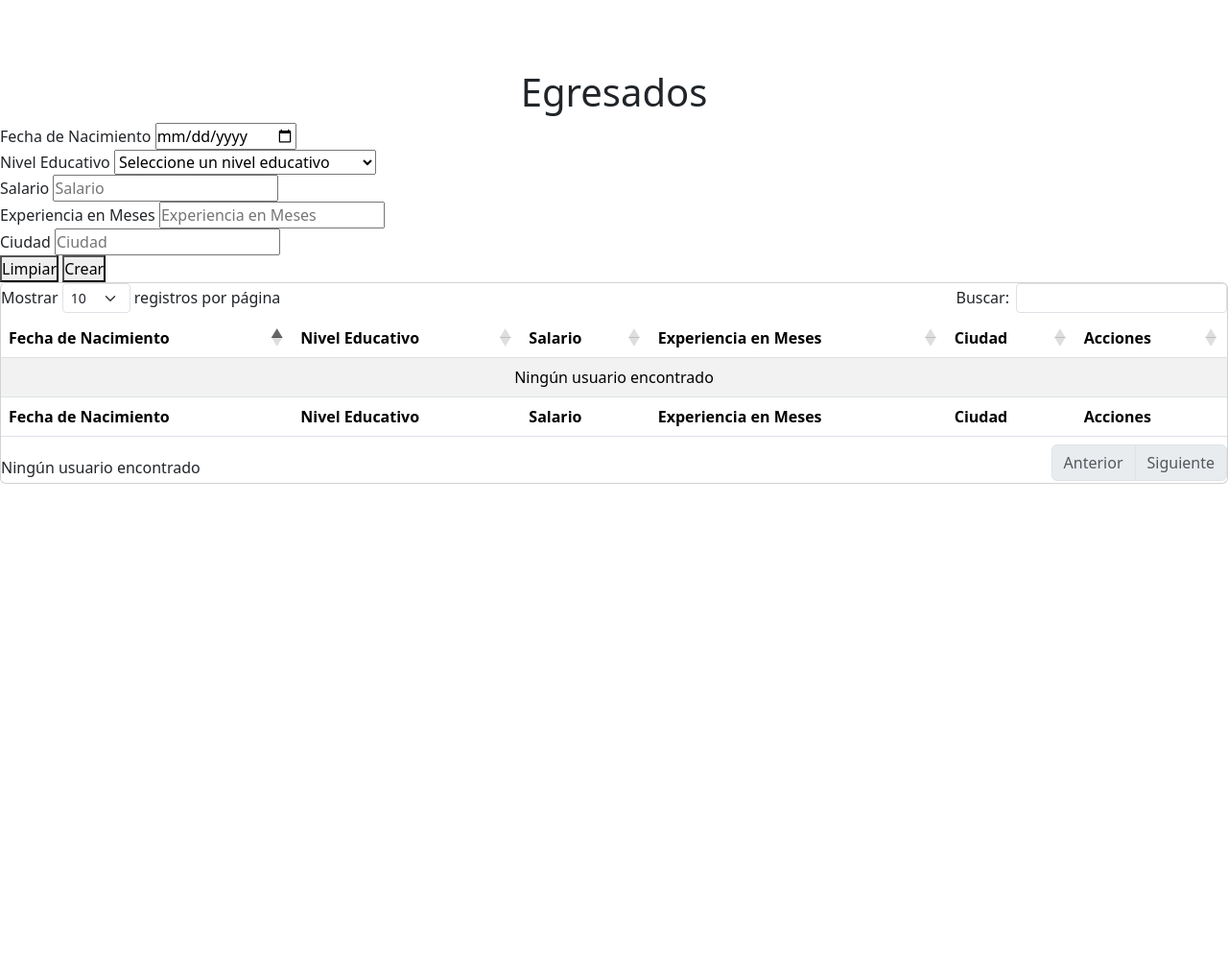
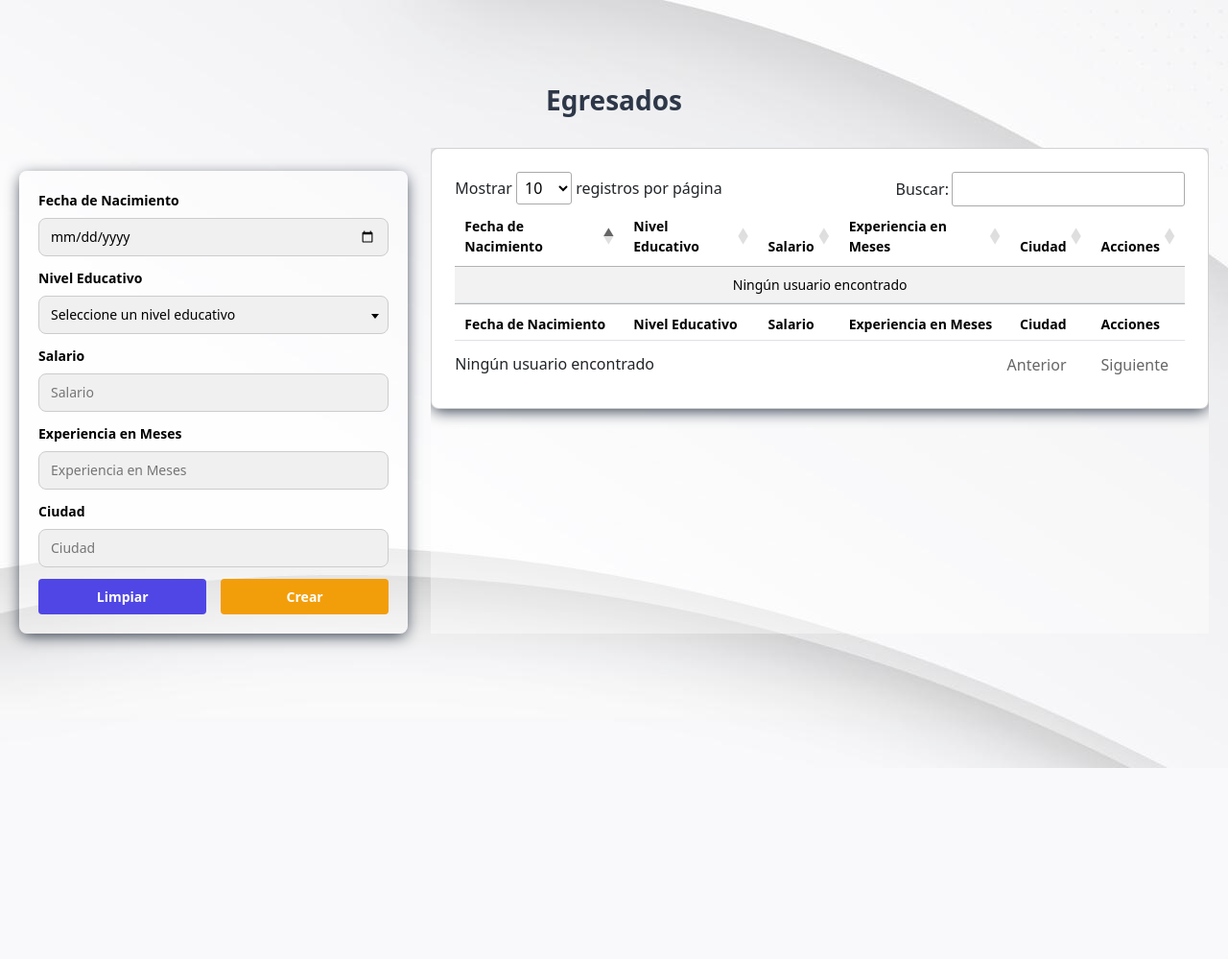
Before and after one commit to JuanFelipeRestrepoBuitrago/HUG, a Django app: page /administrador/ in a window 1280 px wide. Shown: the top 999 px of the page at 96% size. After the commit the page ends 800 px from the top, so only its background shows below. Run offline with Django 4.2, Linux system fonts and the light colour scheme; the visitor is signed in with stand-in values (Sample User, id 1); data that the repository does not hold is empty; some libraries are stand-ins or nearby versions.

Commit message:
Style for Egresados

```diff
--- a/crudEgresados/templates/egresados.html
+++ b/crudEgresados/templates/egresados.html
@@ -5,7 +5,8 @@
 
 {% block css %}
     {# Datatables #}
-    <link rel="stylesheet" href="https://cdn.datatables.net/1.13.7/css/dataTables.bootstrap5.min.css">
+    <link href="https://cdn.datatables.net/1.13.6/css/jquery.dataTables.min.css" rel="stylesheet" />
+    <link href="{% static 'css/crud/crud.css' %}" rel="stylesheet" />
 {% endblock %}
 
 {% block content %}
@@ -35,7 +36,7 @@
                 <div class="form-item">
                     <label for="nivel_educativo">Nivel Educativo</label>
                     <select name="nivel_educativo" id="nivel_educativo">
-                        <option disabled selected value="">Seleccione un nivel educativo</option>
+                        <option selected value="">Seleccione un nivel educativo</option>
                         <option value="Bachillerato (grados 6°, 7° u 8°)">Bachillerato (grados 6°, 7° u 8°)</option>
                         <option value="Bachillerato (grados 9°, 10° y 11°)">Bachillerato (grados 9°, 10° y 11°)</option>
                         <option value="Bachillerato completo">Bachillerato completo</option>
@@ -61,9 +62,9 @@
                     <label for="ciudad">Ciudad</label>
                     <input type="text" name="ciudad" id="ciudad" placeholder="Ciudad">
                 </div>
-                <div class="form-group-item buttons-container">
-                    <button type="reset" class="btnn btnn-secondary">Limpiar</button>
-                    <button type="submit" class="btnn btnn-primary">Crear</button>
+                <div class="form-item buttons-container">
+                    <button type="reset" class="bttn bttn-primary">Limpiar</button>
+                    <button type="submit" class="bttn bttn-warning">Crear</button>
                 </div>
             </form>
         </div>
@@ -89,12 +90,18 @@
                                 <td>{{ egresado.experiencia_meses }}</td>
                                 <td>{{ egresado.ciudad }}</td>
                                 <td>
-                                    <a href="#" class="btnn btnn-warning">
-                                        <i class="fas fa-edit"></i>
-                                    </a>
-                                    <a href="#" class="btnn btnn-danger">
-                                        <i class="fas fa-trash-alt"></i>
-                                    </a>
+                                    <div class="actions">
+                                        <form action="#" method="POST">
+                                            {% csrf_token %}
+                                            <button type="submit" formaction="#" class="bttn bttn-dark-primary">
+                                                 <i class="fas fa-edit"></i>
+                                             </button>
+                                            <button type="submit" formaction="#" class="bttn bttn-danger">
+                                                <i class="fas fa-trash-alt"></i>
+                                            </button>
+                                        </form>
+                                    </div>
+
                                 </td>
                             </tr>
                         {% endfor %}
@@ -117,10 +124,9 @@
 
 {% block js %}
     {#  JQuery  #}
-    <script src="https://cdnjs.cloudflare.com/ajax/libs/jquery/3.7.1/jquery.min.js"></script>
+    <script src="https://code.jquery.com/jquery-3.7.0.js"></script>
     {#  Datatables  #}
-    <script src="https://cdn.datatables.net/1.13.7/js/jquery.dataTables.min.js"></script>
-    <script src="https://cdn.datatables.net/1.13.7/js/dataTables.bootstrap5.min.js"></script>
+    <script src="https://cdn.datatables.net/1.13.6/js/jquery.dataTables.min.js"></script>
     <script>
         $(document).ready(function() {
             $('#rows').DataTable({
@@ -142,5 +148,5 @@
             });
         });
     </script>
-    <script src="{% static 'js/crud/egresados.js' %}"></script>
+    <script src="{% static 'js/crud/crud.js' %}"></script>
 {% endblock %}
--- a/static/css/base.css
+++ b/static/css/base.css
@@ -20,6 +20,8 @@
     --button-primary-hover-color: #3F37C9;
     --danger-color: #ec3a3a;
     --danger-hover-color: #a42b2b;
+    --warning-color: #F29E0B;
+    --warning-hover-color: #a26c0b;
     --transparent-color: rgba(255, 255, 255, 0.4);
 }
 
@@ -48,7 +50,7 @@ body {
 main {
     margin-top: 72px;
     width: 100%;
-    height: 200vh;
+    max-height: 200vh;
 }
 
 .bc-white {
--- /dev/null
+++ b/static/css/crud/crud.css
@@ -0,0 +1,283 @@
+body {
+    background-image: url("../../img/background.jpg");
+}
+
+.main-container {
+    max-width: 1460px;
+    margin: 0 auto;
+    padding: 16px 20px 48px 20px;
+    display: grid;
+    grid-template-columns: 1fr 2fr;
+    grid-template-rows: auto 1fr;
+    gap: 24px;
+    height: auto;
+
+    @media (max-width: 1000px) {
+        grid-template-columns: 1fr;
+        grid-template-rows: auto auto 1fr;
+        gap: 40px;
+    }
+}
+
+.main-container > h1 {
+    font-size: var(--xl);
+    font-weight: bold;
+    color: var(--primary-color);
+    text-align: center;
+    grid-column: 1 / 3;
+
+    @media (max-width: 1000px) {
+        grid-column: 1 / 2;
+    }
+}
+
+.form-container {
+    display: flex;
+    flex-direction: column;
+    gap: 24px;
+    width: 100%;
+    height: 100%;
+
+    @media (max-width: 1000px) {
+        gap: 16px;
+        align-items: center;
+    }
+}
+
+.messages-container {
+    width: 100%;
+    display: flex;
+    flex-direction: column;
+    gap: 8px;
+}
+
+.messages-container .messages {
+    width: 100%;
+    display: flex;
+    flex-direction: column;
+    gap: 8px;
+    list-style: none;
+    padding: 0;
+    margin: 0;
+}
+
+.messages-container .messages .alert {
+    margin: 0;
+}
+
+.custom-card {
+    background-color: var(--transparent-color);
+    box-shadow: 0 4px 16px -2px var(--primary-color);
+    height: auto;
+    padding: 20px 20px;
+    border-radius: 8px;
+}
+
+.creation-form {
+    display: flex;
+    flex-direction: column;
+    gap: 12px;
+    justify-content: center;
+    align-items: flex-start;
+    min-width: 400px;
+    max-width: 600px;
+
+    @media (max-width: 500px) {
+        min-width: 100%;
+    }
+}
+
+.form-item {
+    display: flex;
+    flex-direction: column;
+    gap: 8px;
+    width: 100%;
+    position: relative;
+}
+
+.form-item label {
+    font-size: var(--xs);
+    font-weight: bold;
+    color: var(--black-color);
+}
+
+.form-item input {
+    height: 40px;
+    border-radius: 8px;
+    border: 1px solid var(--background-border-color);
+    background-color: var(--background-color);
+    padding: 4px 12px;
+    font-size: var(--xs);
+    color: var(--black-color);
+    outline: None;
+}
+
+.form-item input:focus, .form-item input:active, .form-item input:hover {
+    border: 1px solid var(--primary-color);
+}
+
+.form-item select {
+    height: 40px;
+    border-radius: 8px;
+    border: 1px solid var(--background-border-color);
+    background-color: var(--background-color);
+    padding: 4px 12px;
+    font-size: var(--xs);
+    color: var(--black-color);
+    outline: None;
+}
+
+.form-item select:focus, .form-item select:active, .form-item select:hover {
+    border: 1px solid var(--primary-color);
+}
+
+.caret {
+    border-left: 4px solid transparent;
+    border-right: 4px solid transparent;
+    border-top: 5px solid var(--black-color);
+    position: absolute;
+    right: 10px;
+    top: 70%;
+    width: 0;
+    height: 0;
+    transition: 0.3s;
+}
+
+.caret-rotate {
+    transform: rotate(180deg);
+}
+
+#nivel_educativo {
+    appearance: none;
+    cursor: pointer;
+}
+
+.form-item.buttons-container {
+    display: flex;
+    flex-direction: row;
+    justify-content: space-between;
+    align-items: center;
+}
+
+.form-item.buttons-container .bttn {
+    width: 48%;
+}
+
+.bttn {
+    border: none;
+    border-radius: 4px;
+    padding: 8px 16px;
+    font-size: var(--xs);
+    font-weight: bold;
+    height: 100%;
+    cursor: pointer;
+    transition: .2s;
+    display: flex;
+    justify-content: center;
+    align-items: center;
+}
+
+.bttn.bttn-primary {
+    background-color: var(--button-primary-color);
+    color: var(--white-color);
+}
+
+.bttn.bttn-primary:hover {
+    background-color: var(--button-primary-hover-color);
+}
+
+.bttn.bttn-dark-primary {
+    background-color: var(--primary-color);
+    color: var(--white-color);
+}
+
+.bttn.bttn-dark-primary:hover {
+    background-color: var(--primary-hover-color);
+}
+
+.bttn.bttn-danger {
+    background-color: var(--danger-color);
+    color: var(--white-color);
+}
+
+.bttn.bttn-danger:hover {
+    background-color: var(--danger-hover-color);
+}
+
+.bttn.bttn-warning {
+    background-color: var(--warning-color);
+    color: var(--white-color);
+}
+
+.bttn.bttn-warning:hover {
+    background-color: var(--warning-hover-color);
+}
+
+.table-container {
+    display: flex;
+    flex-direction: column;
+    gap: 16px;
+    width: 100%;
+    height: 100%;
+    overflow: hidden;
+    background-color: var(--transparent-color);
+}
+
+.card {
+    overflow: auto;
+    width: 100%;
+    height: 90%;
+    box-shadow: 0 4px 16px -2px var(--primary-color);
+    border-radius: 8px !important;
+    padding: 24px;
+}
+
+thead {
+    border: 1px solid #ddd;
+}
+
+th {
+    border: 1px solid #ddd;
+    color: var(--black-color);
+    font-size: var(--xs);
+
+    @media (max-width: 768px) {
+        font-size: var(--xxs);
+    }
+}
+
+td {
+    border: 1px solid #ddd;
+    color: var(--black-color);
+    font-size: var(--xs);
+
+    @media (max-width: 768px) {
+        font-size: var(--xxs);
+    }
+}
+
+.actions form {
+    display: flex;
+    flex-direction: row;
+    align-items: center;
+    justify-content: center;
+    gap: 8px;
+    height: 100%;
+    width: 100%;
+}
+
+.actions .bttn {
+    height: auto;
+    padding: 8px;
+
+    @media (max-width: 768px) {
+        padding: 6px;
+    }
+}
+
+.actions .bttn i {
+    font-size: var(--xs);
+    @media (max-width: 768px) {
+        font-size: var(--xxs);
+    }
+}
```
Also changed, not shown: static/js/crud/crud.js (renamed from static/js/crud/egresados.js).
